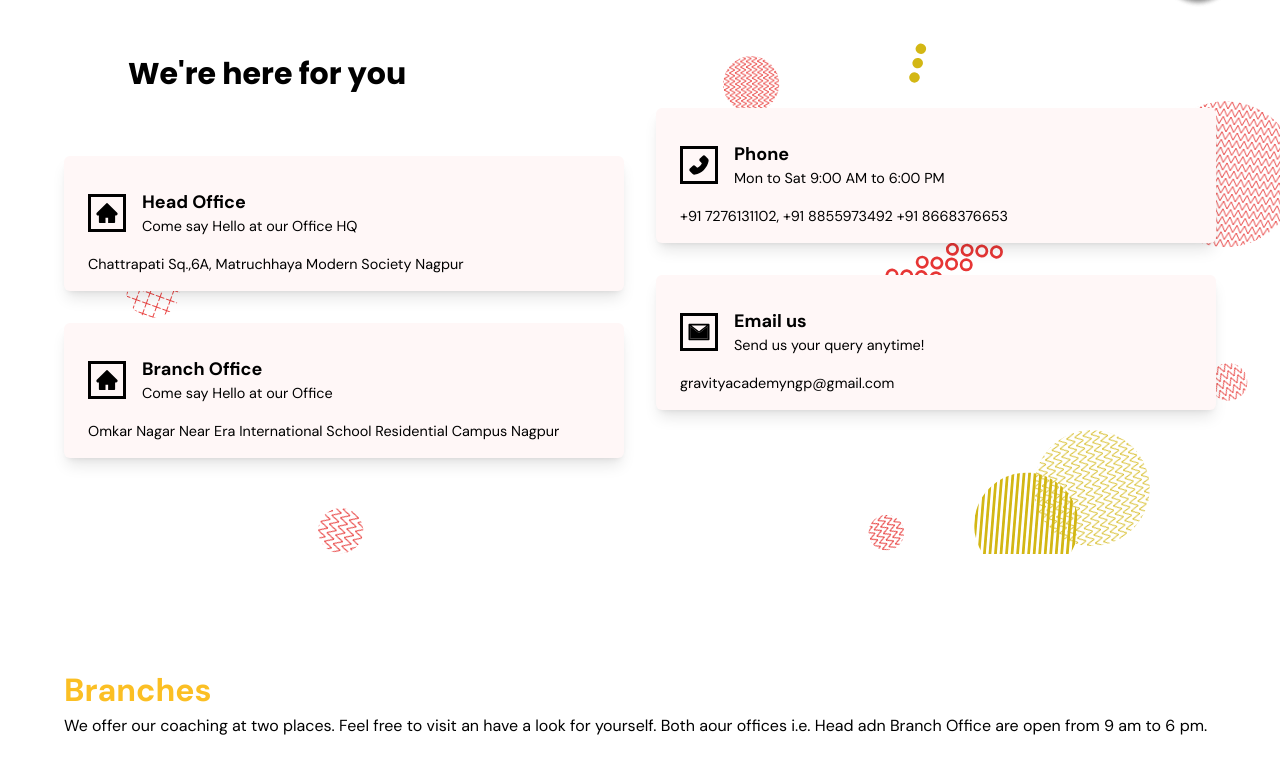
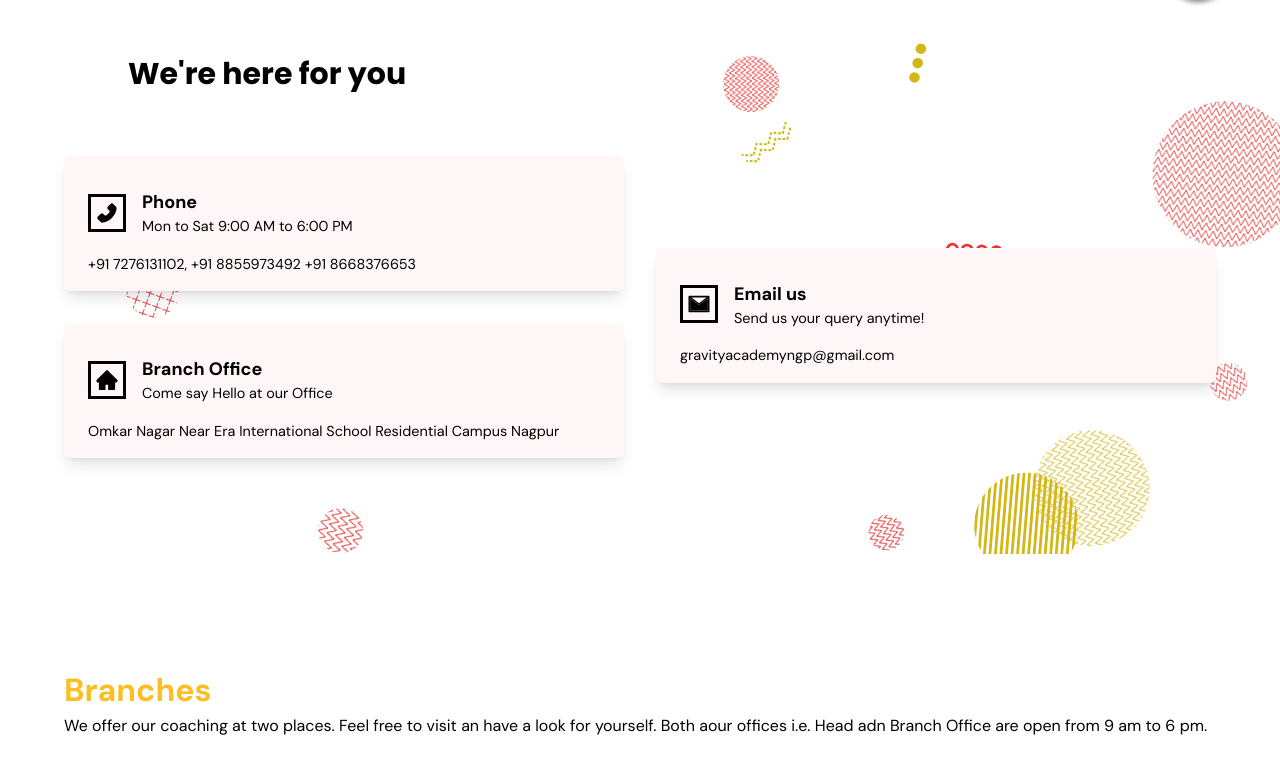
Before and after one commit to YourSam07/Tution-App, a React (Create React App) app: page /contact in a window 1280 px wide. Shown: the part 752-1520 px from the top of the page. Built offline with nearby package versions, Linux system fonts and the light colour scheme.

Commit message:
commited

```diff
--- a/src/components/ContactLeftSide.jsx
+++ b/src/components/ContactLeftSide.jsx
@@ -3,7 +3,7 @@ import { AiFillHome, AiFillPhone, AiTwotoneMail } from "react-icons/ai"
 import { useInView } from 'react-intersection-observer'
 
 const ContactLeftSide = () => {
-  const {ref, inView} = useInView({
+  const { ref, inView } = useInView({
     threshold: 0,
     triggerOnce: true
   })
@@ -13,7 +13,7 @@ const ContactLeftSide = () => {
       <div ref={ref} className={inView ? "font-bold font-serif text-2xl text-center md:text-left md:pl-12 lg:text-3xl lg:pl-28 ani" : "opacity-0"}>We're here for you</div>
       <div className="flex flex-col md:flex-row md:gap-4 lg:p-12 lg:gap-8 mb-8">
         <div className="left flex flex-col md:w-1/2">
-          <div ref={ref} className={inView ? "flex-col mt-4 text-black px-6 py-4 rounded-md shadow-lg bg-[#FFF7F7] aniBox1" : "opacity-0"}>
+          {/* <div ref={ref} className={inView ? "flex-col mt-4 text-black px-6 py-4 rounded-md shadow-lg bg-[#FFF7F7] aniBox1" : "opacity-0"}>
             <div className="flex items-center">
               <div className="border-[0.2rem] border-black p-1">
                 <AiFillHome size={24} />
@@ -24,8 +24,20 @@ const ContactLeftSide = () => {
               </div>
             </div>
             <p className='text-[0.9rem]'>Chattrapati Sq.,6A, Matruchhaya Modern Society Nagpur</p>
+          </div> */}
+          <div ref={ref} className={inView ? "flex-col mt-4 text-black px-6 py-4 rounded-md shadow-lg bg-[#FFF7F7] aniBox1" : "opacity-0"}>
+            <div className="flex items-center">
+              <div className="border-[0.2rem] border-black p-1">
+                <AiFillPhone size={24} />
+              </div>
+              <div className="p-4">
+                <div className="font-bold text-lg">Phone</div>
+                <p className='text-[0.9rem]'>Mon to Sat 9:00 AM to 6:00 PM</p>
+              </div>
+            </div>
+            <p className='text-[0.9rem]'>+91 7276131102, +91 8855973492 +91 8668376653</p>
           </div>
-          <div ref={ref} className={inView ? "flex-col mt-8 text-black px-6 py-4 rounded-md shadow-lg bg-[#FFF7F7] aniBox1" :  "opacity-0"}>
+          <div ref={ref} className={inView ? "flex-col mt-8 text-black px-6 py-4 rounded-md shadow-lg bg-[#FFF7F7] aniBox1" : "opacity-0"}>
             <div className="flex items-center">
               <div className="border-[0.2rem] border-black p-1">
                 <AiFillHome size={24} />
@@ -38,19 +50,7 @@ const ContactLeftSide = () => {
             <p className='text-[0.9rem]'>Omkar Nagar Near Era International School Residential Campus Nagpur</p>
           </div>
         </div>
-        <div className="right flex flex-col md:w-1/2 md:-mt-12">
-          <div ref={ref} className={inView ? "flex-col mt-4 text-black px-6 py-4 rounded-md shadow-lg bg-[#FFF7F7] aniBox7" : "opacity-0"}>
-            <div className="flex items-center">
-              <div className="border-[0.2rem] border-black p-1">
-                <AiFillPhone size={24} />
-              </div>
-              <div className="p-4">
-                <div className="font-bold text-lg">Phone</div>
-                <p className='text-[0.9rem]'>Mon to Sat 9:00 AM to 6:00 PM</p>
-              </div>
-            </div>
-            <p className='text-[0.9rem]'>+91 7276131102, +91 8855973492 +91 8668376653</p>
-          </div>
+        <div className="right flex flex-col md:w-1/2 md:my-auto">
           <div ref={ref} className={inView ? "flex-col mt-8 text-black px-6 py-4 rounded-md shadow-lg bg-[#FFF7F7] aniBox7" : "opacity-0"}>
             <div className="flex items-center">
               <div className="border-[0.2rem] border-black p-1">
--- a/src/pages/BranchPage.js
+++ b/src/pages/BranchPage.js
@@ -48,7 +48,7 @@ const BranchPage = () => {
             <h4 className='font-sans text-xl'>Mob No.:- +91 7276131102, +91 8855973492, +91 8668376653</h4>
           </div>
           <div className={inView ? 'map xl:w-1/2 aniBox1' : 'opacity-0'}>
-            <iframe className='rounded-md shadow-lg overflow-hidden' title="map" height="300" width={mobileView ? "350" : "600"} frameborder="0" scrolling="no" marginheight="0" marginwidth="0" src="https://maps.google.com/maps?width=100%25&amp;height=600&amp;hl=en&amp;q=6-192,%20Srinagar%20-%20Kanyakumari%20Hwy,%20Narendra%20Nagar,%20Chatrapati%20Nagar,%20Nagpur,%20Maharashtra%20440015+(Head%20Office%20-%20Chatrappati%20Sqaure)&amp;t=&amp;z=14&amp;ie=UTF8&amp;iwloc=B&amp;output=embed"><a href="https://www.maps.ie/distance-area-calculator.html">measure area map</a>
+            <iframe className='rounded-md shadow-lg overflow-hidden' title="map" height="300" width={mobileView ? "350" : "600"} frameborder="0" scrolling="no" marginheight="0" marginwidth="0" src="https://www.google.com/maps/embed?pb=!1m14!1m8!1m3!1d59549.26614705277!2d79.0672406!3d21.1193772!3m2!1i1024!2i768!4f13.1!3m3!1m2!1s0x3bd4bf40ad9ffa15%3A0x856f8b0b949f097a!2sGravity%20Academy!5e0!3m2!1sen!2sin!4v1672129853861!5m2!1sen!2sin"><a href="https://www.maps.ie/distance-area-calculator.html">measure area map</a>
             </iframe>
           </div>
 
```
